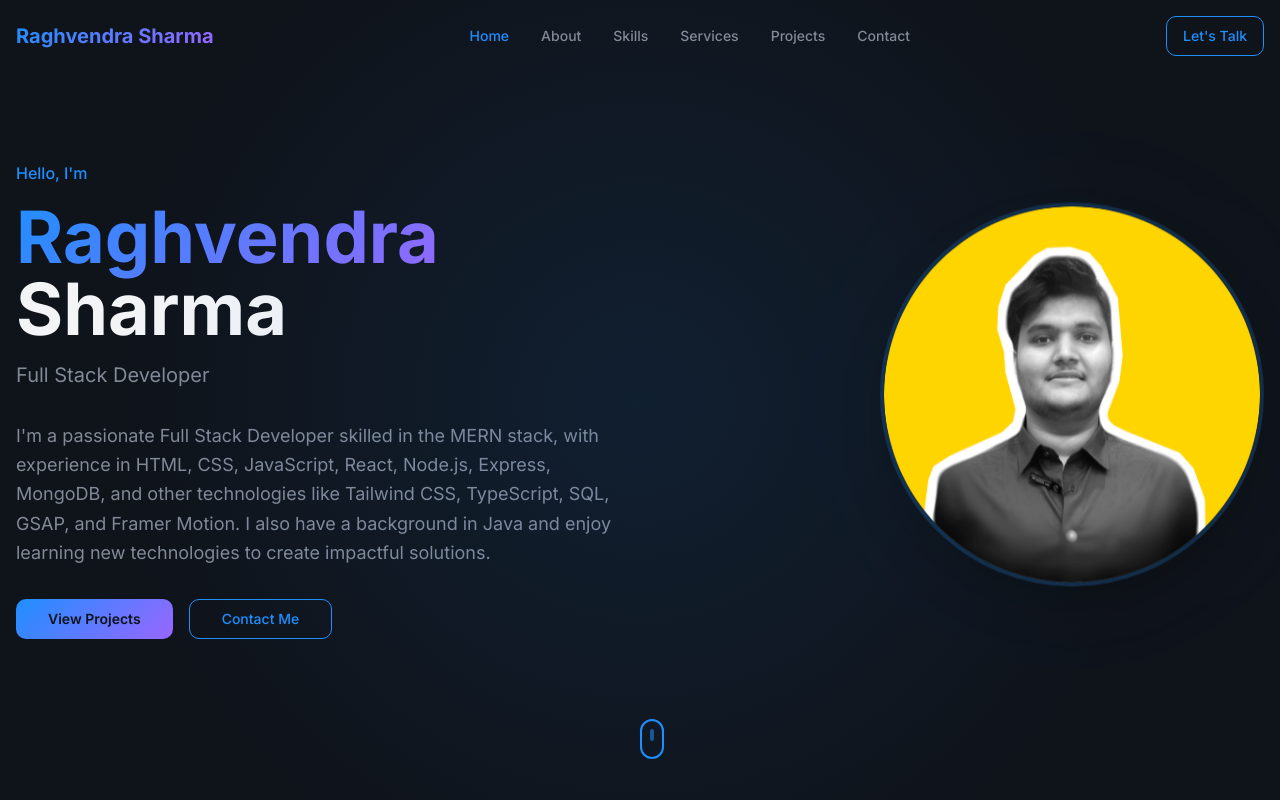
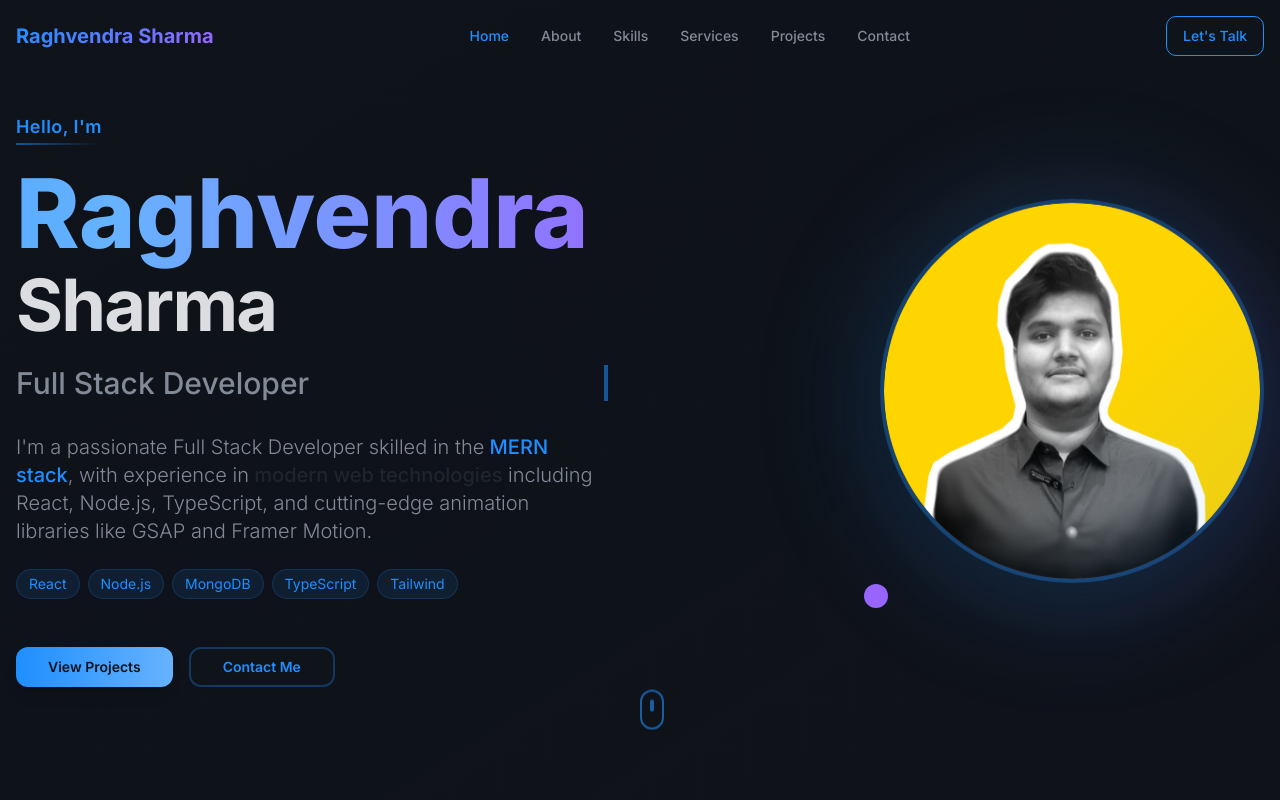
Before and after one commit to Raghvendrasharma1708/Raghvendra-portfolio, a React (Vite) app: page / in a window 1280 px wide. Shown: the top 800 px of the page. Built offline with nearby package versions, Linux system fonts and the light colour scheme.

Commit message:
Enhance hero section UI
Improve the visual appeal and user interface of the hero section.

```diff
--- a/src/components/Hero.tsx
+++ b/src/components/Hero.tsx
@@ -11,66 +11,130 @@ const Hero = () => {
 
   return (
     <section id="home" className="min-h-screen flex items-center justify-center relative overflow-hidden">
-      {/* Background glow effect */}
-      <div className="absolute inset-0 bg-[radial-gradient(circle_at_50%_50%,hsl(210_100%_56%_/_0.1),transparent_70%)]" />
+      {/* Animated background elements */}
+      <div className="absolute inset-0">
+        <div className="absolute top-10 left-10 w-64 h-64 bg-primary/5 rounded-full blur-3xl animate-pulse" />
+        <div className="absolute bottom-10 right-10 w-96 h-96 bg-secondary/5 rounded-full blur-3xl animate-pulse delay-1000" />
+        <div className="absolute top-1/2 left-1/4 w-32 h-32 bg-accent/10 rounded-full blur-2xl animate-float" />
+      </div>
 
-      <div className="container mx-auto px-4 py-20">
-        <div className="grid lg:grid-cols-2 gap-12 items-center">
+      {/* Grid background pattern */}
+      <div className="absolute inset-0 bg-[linear-gradient(rgba(255,255,255,0.02)_1px,transparent_1px),linear-gradient(90deg,rgba(255,255,255,0.02)_1px,transparent_1px)] bg-[size:50px_50px]" />
+
+      {/* Main gradient overlay */}
+      <div className="absolute inset-0 bg-gradient-to-br from-background via-background/95 to-background/90" />
+
+      <div className="container mx-auto px-4 py-20 relative z-10">
+        <div className="grid lg:grid-cols-2 gap-16 items-center">
           {/* Text Content */}
           <div className="space-y-8 animate-fade-in">
-            <div className="space-y-4">
-              <p className="text-primary font-medium">Hello, I'm</p>
-              <h1 className="text-5xl lg:text-7xl font-bold">
-                <span className="text-gradient">Raghvendra</span>
-                <br />
-                Sharma
-              </h1>
-              <p className="text-xl text-muted-foreground">
-                Full Stack Developer
-              </p>
+            {/* Greeting with animated underline */}
+            <div className="space-y-6">
+              <div className="relative inline-block">
+                <p className="text-primary font-semibold text-lg tracking-wide">Hello, I'm</p>
+                <div className="absolute -bottom-1 left-0 w-full h-0.5 bg-gradient-to-r from-primary to-transparent animate-pulse" />
+              </div>
+
+              {/* Enhanced name typography */}
+              <div className="space-y-2">
+                <h1 className="text-6xl lg:text-8xl font-black leading-none">
+                  <span className="text-gradient bg-gradient-to-r from-primary via-primary-glow to-secondary bg-clip-text text-transparent animate-gradient">
+                    Raghvendra
+                  </span>
+                </h1>
+                <h2 className="text-5xl lg:text-7xl font-bold text-foreground/90 tracking-tight">
+                  Sharma
+                </h2>
+              </div>
+
+              {/* Role with typing effect styling */}
+              <div className="relative">
+                <p className="text-2xl lg:text-3xl font-medium text-muted-foreground">
+                  Full Stack Developer
+                </p>
+                <div className="absolute top-0 right-0 w-1 h-full bg-primary animate-pulse" />
+              </div>
             </div>
 
-            <p className="text-lg text-muted-foreground leading-relaxed max-w-2xl">
-              I'm a passionate Full Stack Developer skilled in the MERN stack, with experience in HTML, CSS, JavaScript, React, Node.js, Express, MongoDB, and other technologies like Tailwind CSS, TypeScript, SQL, GSAP, and Framer Motion. I also have a background in Java and enjoy learning new technologies to create impactful solutions.
-            </p>
+            {/* Enhanced bio with better typography */}
+            <div className="space-y-6">
+              <p className="text-lg lg:text-xl text-muted-foreground leading-relaxed max-w-2xl font-light">
+                I'm a passionate Full Stack Developer skilled in the
+                <span className="text-primary font-medium"> MERN stack</span>, with experience in
+                <span className="text-accent font-medium"> modern web technologies</span> including
+                React, Node.js, TypeScript, and cutting-edge animation libraries like GSAP and Framer Motion.
+              </p>
 
-            <div className="flex flex-col sm:flex-row gap-4">
+              {/* Tech stack tags */}
+              <div className="flex flex-wrap gap-2">
+                {['React', 'Node.js', 'MongoDB', 'TypeScript', 'Tailwind'].map((tech, index) => (
+                  <span
+                    key={tech}
+                    className="px-3 py-1 text-sm bg-primary/10 text-primary rounded-full border border-primary/20 animate-fade-in"
+                    style={{ animationDelay: `${index * 100}ms` }}
+                  >
+                    {tech}
+                  </span>
+                ))}
+              </div>
+            </div>
+
+            {/* Enhanced CTAs */}
+            <div className="flex flex-col sm:flex-row gap-4 pt-4">
               <Button
                 onClick={() => scrollToSection("projects")}
-                className="gradient-primary text-primary-foreground font-semibold px-8 py-3 glow hover:glow-lg transition-smooth"
+                className="group relative overflow-hidden bg-gradient-to-r from-primary to-primary-glow text-primary-foreground font-semibold px-8 py-4 rounded-xl shadow-lg hover:shadow-xl transition-all duration-300 hover:scale-105"
               >
-                View Projects
+                <span className="relative z-10">View Projects</span>
+                <div className="absolute inset-0 bg-gradient-to-r from-primary-glow to-primary opacity-0 group-hover:opacity-100 transition-opacity duration-300" />
               </Button>
               <Button
                 variant="outline"
                 onClick={() => scrollToSection("contact")}
-                className="border-primary text-primary hover:bg-primary hover:text-primary-foreground px-8 py-3"
+                className="group border-2 border-primary/30 text-primary hover:bg-primary hover:text-primary-foreground px-8 py-4 rounded-xl font-semibold transition-all duration-300 hover:scale-105 hover:shadow-lg"
               >
-                Contact Me
+                <span>Contact Me</span>
               </Button>
             </div>
           </div>
 
-          {/* Profile Image */}
+          {/* Enhanced Profile Image */}
           <div className="flex justify-center lg:justify-end animate-slide-in-right">
-            <div className="relative">
-              <div className="absolute inset-0 bg-gradient-primary rounded-full blur-3xl opacity-30 animate-glow-pulse" />
-              <div className="relative w-80 h-80 lg:w-96 lg:h-96 rounded-full overflow-hidden border-4 border-primary/20 shadow-2xl animate-float">
+            <div className="relative group">
+              {/* Multiple glow layers */}
+              <div className="absolute inset-0 bg-gradient-to-r from-primary via-primary-glow to-secondary rounded-full blur-3xl opacity-20 animate-glow-pulse group-hover:opacity-40 transition-opacity duration-500" />
+              <div className="absolute inset-0 bg-gradient-to-br from-accent to-primary rounded-full blur-2xl opacity-10 animate-pulse delay-500" />
+
+              {/* Image container with enhanced styling */}
+              <div className="relative w-80 h-80 lg:w-96 lg:h-96 rounded-full overflow-hidden border-4 border-primary/30 shadow-2xl animate-float group-hover:border-primary/50 transition-all duration-500">
+                <div className="absolute inset-0 bg-gradient-to-br from-transparent via-transparent to-primary/10" />
                 <img
                   src={profilePhoto}
-                  alt="Raghvendra Sharma"
-                  className="w-full h-full object-cover"
+                  alt="Raghvendra Sharma - Full Stack Developer"
+                  className="w-full h-full object-cover transition-transform duration-500 group-hover:scale-110"
                 />
+
+                {/* Overlay effect */}
+                <div className="absolute inset-0 bg-gradient-to-t from-primary/20 via-transparent to-transparent opacity-0 group-hover:opacity-100 transition-opacity duration-500" />
               </div>
+
+              {/* Floating elements around image */}
+              <div className="absolute -top-4 -right-4 w-8 h-8 bg-primary rounded-full animate-ping opacity-75" />
+              <div className="absolute -bottom-4 -left-4 w-6 h-6 bg-secondary rounded-full animate-pulse delay-700" />
             </div>
           </div>
         </div>
       </div>
 
-      {/* Scroll indicator */}
+      {/* Enhanced scroll indicator */}
       <div className="absolute bottom-8 left-1/2 transform -translate-x-1/2 animate-bounce">
-        <div className="w-6 h-10 border-2 border-primary rounded-full flex justify-center">
-          <div className="w-1 h-3 bg-primary rounded-full mt-2 animate-pulse" />
+        <div className="group cursor-pointer" onClick={() => scrollToSection("about")}>
+          <div className="w-6 h-10 border-2 border-primary/60 rounded-full flex justify-center group-hover:border-primary transition-colors duration-300">
+            <div className="w-1 h-3 bg-primary rounded-full mt-2 animate-pulse group-hover:h-4 transition-all duration-300" />
+          </div>
+          <p className="text-xs text-muted-foreground mt-2 opacity-0 group-hover:opacity-100 transition-opacity duration-300">
+            Scroll
+          </p>
         </div>
       </div>
     </section>
--- a/src/index.css
+++ b/src/index.css
@@ -148,6 +148,21 @@
   }
 }
 
+/* Enhanced gradient text animation */
+@keyframes gradient {
+  0%, 100% {
+    background-position: 0% 50%;
+  }
+  50% {
+    background-position: 100% 50%;
+  }
+}
+
+.animate-gradient {
+  background-size: 200% 200%;
+  animation: gradient 3s ease infinite;
+}
+
 @layer base {
   * {
     @apply border-border;
```
